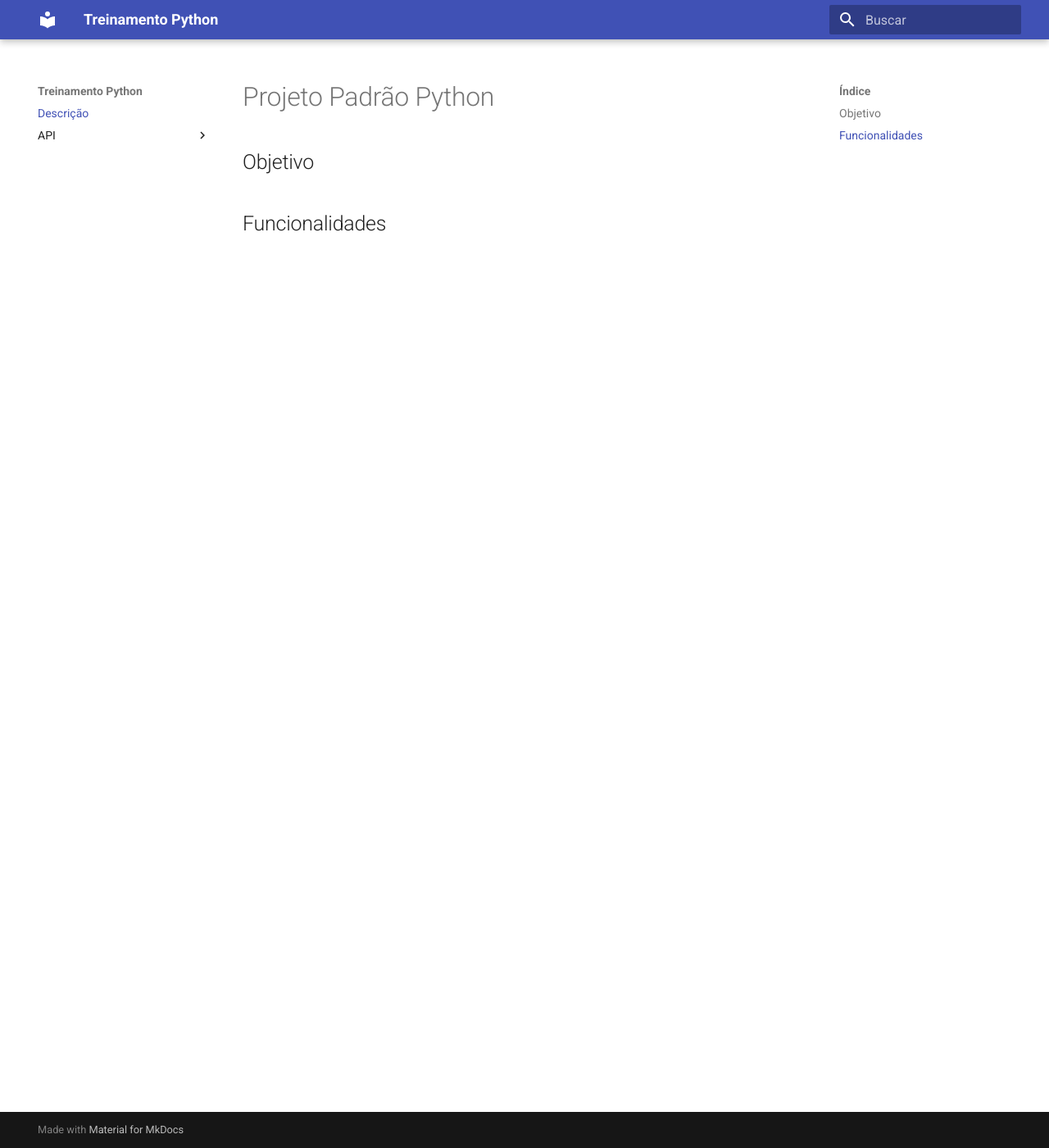
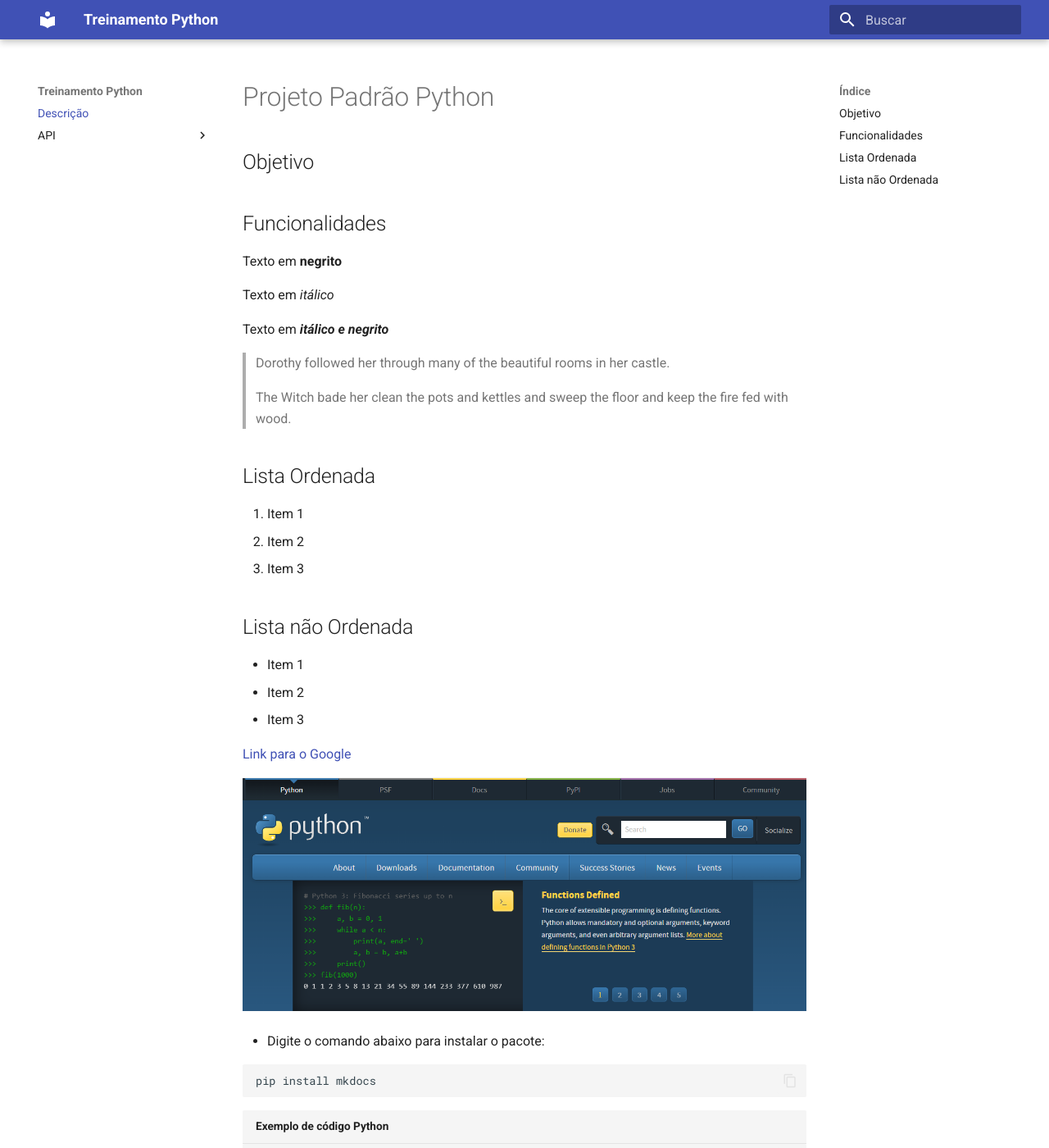
Before and after one commit to msbar/pypackage-templete, an MkDocs documentation site: the page built from docs/index.md, in a window 1280 px wide and 1400 px high. Shown: the whole window at 82% size. Built offline with MkDocs 1.6.1 and Material for MkDocs 9.7.7, drawn with Linux system fonts in a browser that asks for light colours; emoji names are drawn with the system emoji font; old or Windows-style settings are respelled for this version of MkDocs; some of the changed text lies outside the part shown.

Commit message:
refactor: melhoria das configurações do pymdwonx

````diff
--- /dev/null
+++ b/docs/assets/css/progressbar.css
@@ -0,0 +1,62 @@
+.progress-label {
+    position: absolute;
+    text-align: center;
+    font-weight: 700;
+    width: 100%;
+    margin: 0;
+    line-height: 1.2rem;
+    white-space: nowrap;
+    overflow: hidden;
+}
+
+.progress-bar {
+    height: 1.2rem;
+    float: left;
+    background-color: #2979ff;
+}
+
+.progress {
+    display: block;
+    width: 100%;
+    margin: 0.5rem 0;
+    height: 1.2rem;
+    background-color: #eeeeee;
+    position: relative;
+}
+
+.progress.thin {
+    margin-top: 0.9rem;
+    height: 0.4rem;
+}
+
+.progress.thin .progress-label {
+    margin-top: -0.4rem;
+}
+
+.progress.thin .progress-bar {
+    height: 0.4rem;
+}
+
+.progress-100plus .progress-bar {
+    background-color: #00e676;
+}
+
+.progress-80plus .progress-bar {
+    background-color: #fbc02d;
+}
+
+.progress-60plus .progress-bar {
+    background-color: #ff9100;
+}
+
+.progress-40plus .progress-bar {
+    background-color: #ff5252;
+}
+
+.progress-20plus .progress-bar {
+    background-color: #ff1744;
+}
+
+.progress-0plus .progress-bar {
+    background-color: #f50057;
+}
--- a/docs/index.md
+++ b/docs/index.md
@@ -3,3 +3,97 @@
 ## Objetivo
 
 ## Funcionalidades
+
+Texto em **negrito**
+
+Texto em _itálico_
+
+Texto em ***itálico e negrito***
+
+> Dorothy followed her through many of the beautiful rooms in her castle.
+>
+> The Witch bade her clean the pots and kettles and sweep the floor and keep the fire fed with wood.
+
+## Lista Ordenada
+
+1. Item 1
+2. Item 2
+3. Item 3
+
+## Lista não Ordenada
+
+- Item 1
+- Item 2
+- Item 3
+
+[Link para o Google](https://google.com)
+
+![img1](assets/img/img1.PNG)
+
+
+- Digite o comando abaixo para instalar o pacote:
+
+```bash
+pip install mkdocs
+```
+
+```{.py3 linenums="1" title="Exemplo de código Python"}
+import pandas as pd
+
+df = pd.Dataframe()
+
+def soma_numeros(a, b=0):
+    """
+    Função utilizada para fazer a soma de dois números.
+
+    Args:
+        a: primeiro número a ser somado.
+        b: segundo número a ser somado.
+    """
+
+    return a + b
+```
+
+```SQL
+SELECT * FROM users WHERE matricula = 1111111
+```
+
+=== "Python"
+    ```python
+    print("Olá, mundo!")
+    ```
+
+=== "JavaScript"
+    ```javascript
+    console.log("Olá, mundo!");
+    ```
+
+=== "Bash"
+    ```bash
+    echo "Olá, mundo!"
+    ```
+
+[=0% "0%"]
+[=5% "5%"]
+[=25% "25%"]
+[=45% "45%"]
+[=65% "65%"]
+[=85% "85%"]
+[=100% "100%"]
+
+^^Insert me^^
+
+:smile: :heart: :thumbsup:
+
+Task List
+
+-   [X] item 1
+    *   [X] item A
+    *   [ ] item B
+        more text
+        +   [x] item a
+        +   [ ] item b
+        +   [x] item c
+    *   [X] item C
+-   [ ] item 2
+-   [ ] item 3
--- a/mkdocs.yml
+++ b/mkdocs.yml
@@ -54,13 +54,36 @@
 
 
 markdown_extensions:
+  - pymdownx.betterem
+  - pymdownx.superfences
+  - markdown.extensions.footnotes
+  - markdown.extensions.attr_list
+  - markdown.extensions.def_list
+  - markdown.extensions.tables
+  - markdown.extensions.abbr
+  - markdown.extensions.md_in_html
+  - pymdownx.arithmatex
+  - pymdownx.caret
+  - pymdownx.critic
+  - pymdownx.details
+  - pymdownx.extra
+  - pymdownx.magiclink
+  - pymdownx.mark
+  - pymdownx.smartsymbols
+  - pymdownx.tasklist:
+      custom_checkbox: true
+  - pymdownx.tilde
+  - pymdownx.emoji
+  - pymdownx.progressbar
   - pymdownx.highlight:
       anchor_linenums: true
       line_spans: __span
       pygments_lang_class: true
-  - pymdownx.inlinehilite
-  - pymdownx.snippets
-  - pymdownx.superfences
+  - pymdownx.tabbed:
+      alternate_style: true
+
+extra_css:
+  - assets/css/progressbar.css
 
 plugins:
   - search
````
Also changed, not shown: docs/assets/img/img1.png (added).
